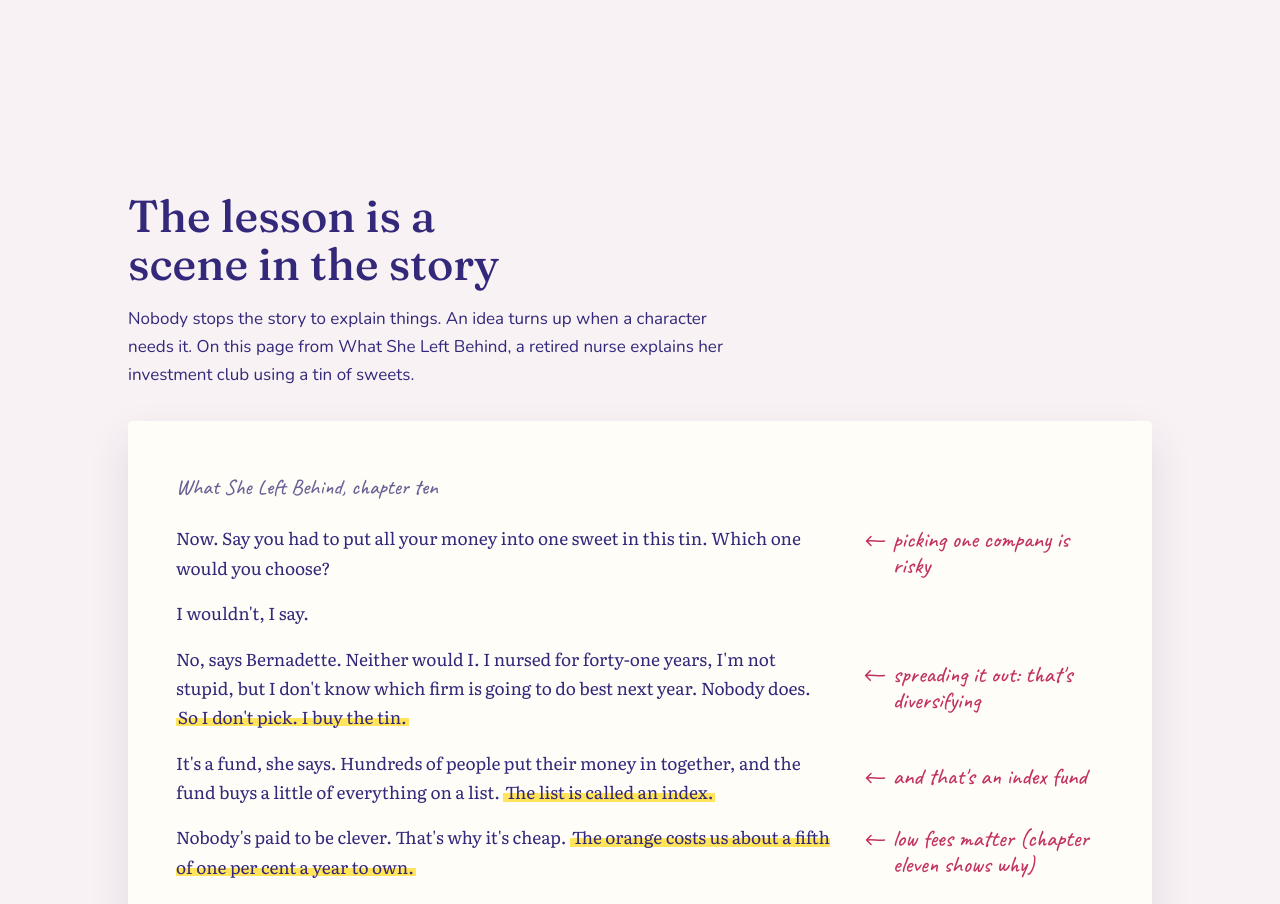
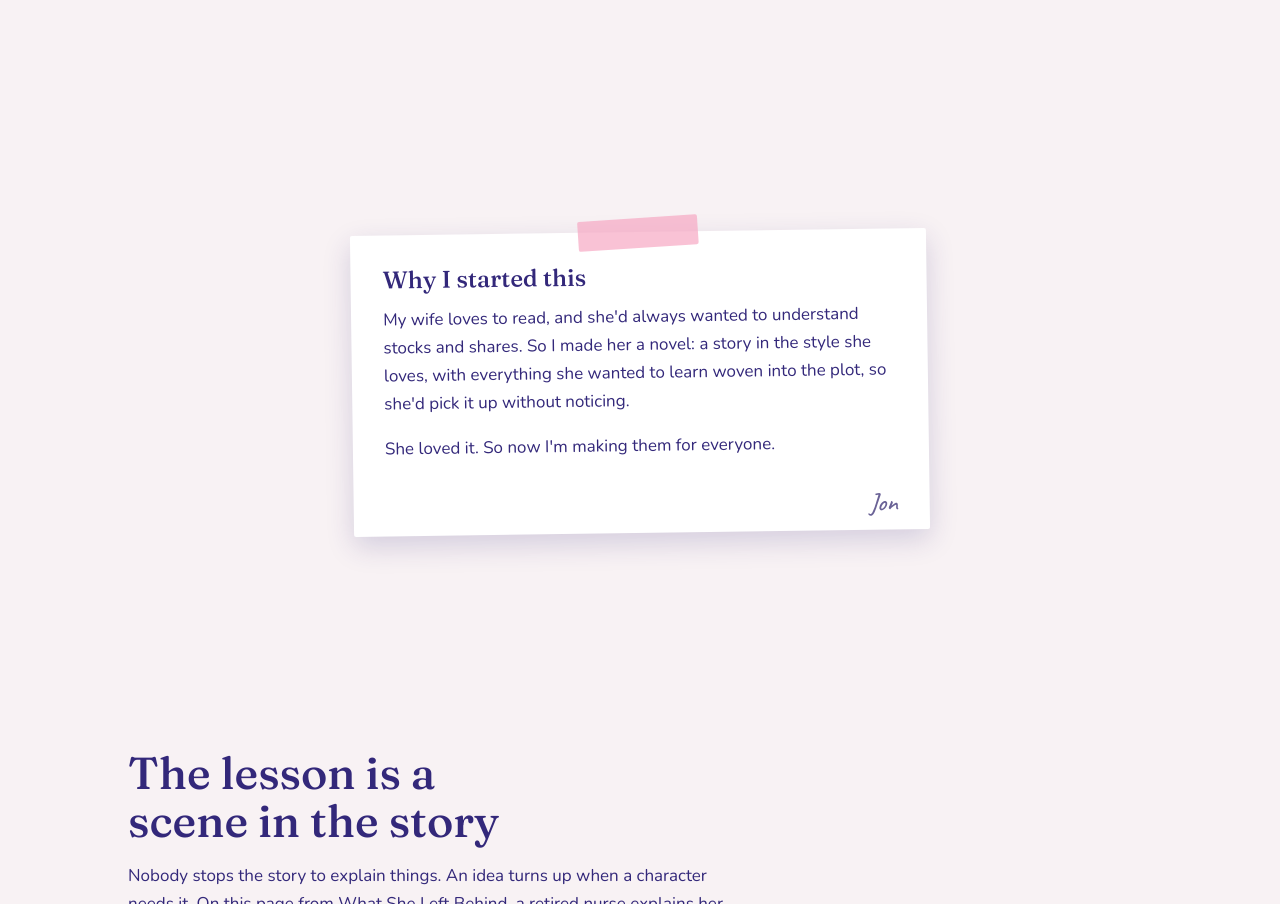
Before and after one commit to jontravelist/learnedbyheart-site, a plain HTML site: page index.html in a window 1280 px wide. Shown: the part 2444-3348 px from the top of the page. Drawn offline with nearby package versions, Linux system fonts and the light colour scheme.

Commit message:
Founder's note on the home page
Co-Authored-By: Claude Opus 5.5 <noreply@anthropic.com>

```diff
--- a/index.html
+++ b/index.html
@@ -361,6 +361,17 @@ footer nav{display:flex;flex-wrap:wrap;gap:.4rem 1.4rem;margin-bottom:.6rem}
     <li>enough about wine to order it</li>
   </ul>
   <p class="col" style="font-size:1.2rem">So we put it inside a novel, written the way your favourite authors write, and let the plot do the teaching.</p>
+</section>
+
+<section class="wrap" aria-labelledby="why-h">
+  <figure class="taped founder" style="max-width:36rem;margin:2.5rem auto;transform:rotate(-.8deg)">
+    <div style="padding:1.4rem 1.4rem .4rem">
+      <h2 id="why-h" style="font-size:1.5rem;margin:0 0 .8rem">Why I started this</h2>
+      <p>My wife loves to read, and she'd always wanted to understand stocks and shares. So I made her a novel: a story in the style she loves, with everything she wanted to learn woven into the plot, so she'd pick it up without noticing.</p>
+      <p>She loved it. So now I'm making them for everyone.</p>
+    </div>
+    <figcaption style="text-align:right;font-size:1.6rem;padding-right:1.4rem">Jon</figcaption>
+  </figure>
 </section>
 
 <section class="wrap" aria-labelledby="hidden-h">
```
